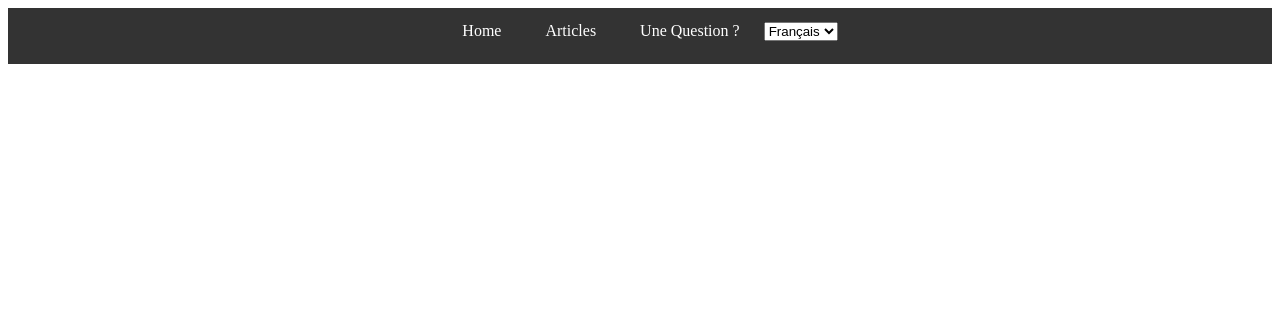
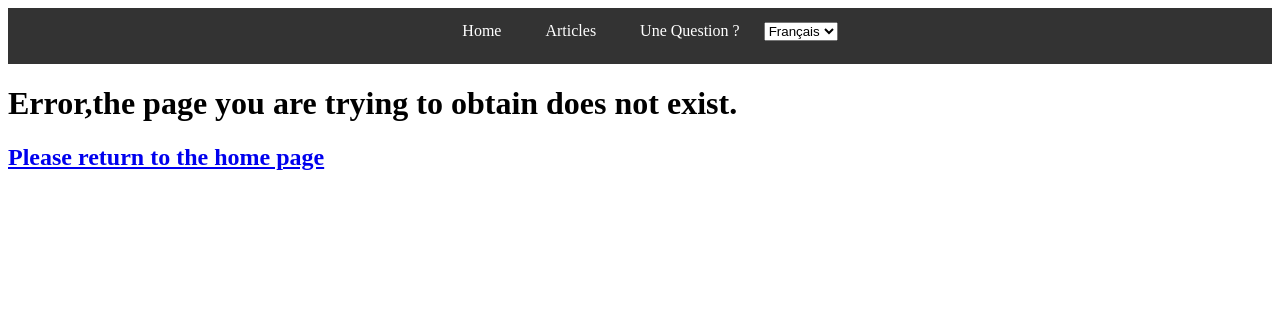
Before and after one commit to SukiTsu/Django-Multilang-site, a Django app: page /1/ in a window 1280 px wide. Shown: the top 324 px of the page. Run offline with Django 5.2, Linux system fonts and the light colour scheme.

Commit message:
Ajout de la page 404.html

```diff
--- /dev/null
+++ b/main/data_txt/error/content_en.csv
@@ -0,0 +1,2 @@
+error_title;Error,the page you are trying to obtain does not exist.
+error_message;Please return to the home page
--- /dev/null
+++ b/main/templates/404.html
@@ -0,0 +1,6 @@
+{% extends 'base.html' %}
+{% block title %}Page 404{% endblock %}
+{% block content %}
+    <h1>{{ error_title }}</h1>
+    <h2><a href='/fr'> {{ error_message }} </a></h2>
+{% endblock %}
--- a/main/templates/blog.html
+++ b/main/templates/blog.html
@@ -1,6 +1,6 @@
 {% extends 'base.html' %}
 
-{% block title %}Home - Blog{% endblock %}
+{% block title %}Blog{% endblock %}
 
 {% block content %}
     <h1>{{ title }}</h1>
--- a/main/templates/home.html
+++ b/main/templates/home.html
@@ -1,6 +1,6 @@
 {% extends 'base.html' %}
 
-{% block title %}Home - Blog{% endblock %}
+{% block title %}Home{% endblock %}
 
 {% block content %}
     <h1>{{ title }}</h1>
--- a/main/templates/question.html
+++ b/main/templates/question.html
@@ -1,7 +1,5 @@
 {% extends 'base.html' %}
-<!DOCTYPE html>
-<html>
-    <body>
+{% block title %}Question{% endblock %}
     {% block content %}
 
     <form method="post">
@@ -10,5 +8,3 @@
         <input type="submit">
     </form>
     {% endblock %}
-    </body>
-</html>
--- a/main/urls.py
+++ b/main/urls.py
@@ -1,12 +1,16 @@
 from django.urls import path, include
 from . import views
+from django.contrib.staticfiles.urls import staticfiles_urlpatterns
 
 urlpatterns = [
     path('question', views.question, name='question'),
     path('blog/<str:ln>/article/<str:inTitle>/', views.article, name="article"),
+    path('blog/<str:ln>/<str:message>/', views.error404, name="error"),
     path('article/<str:inTitle>/', views.article, name="article"),
     path('blog/',views.blog, name='blog'),
     path('blog/<str:ln>/', views.blog, name='blog-ln'),
     path('<str:ln>/', views.blog, name='blog'),
     path('', views.home, name='home')
 ]
+
+urlpatterns += staticfiles_urlpatterns()
--- a/main/views.py
+++ b/main/views.py
@@ -7,7 +7,28 @@ from django.db.models import Q
 import openai
 
 openai.api_key = ''
+LANGUE = ['fr','en']
 
+def error404(request):
+    file_path = 'main/data_txt/error/content_en.csv'
+    data = readCSV(file_path,';')
+    return render(request, '404.html', data)
+
+
+def check_request(request,ln,file_path):
+    data = {}
+
+    # Le navigateur envoi une requête de 'favicon.io' après le chargement
+    if ln == 'favicon.ico' :
+        pass
+    elif ln in LANGUE:
+        print("test")
+        data=readCSV(file_path,';')
+
+        data['ln'] = ln
+    else:
+        data = 'error'
+    return data
 
 def home(request, ln='fr'):
     """_summary_
@@ -19,9 +40,11 @@ def home(request, ln='fr'):
     Returns:
         _type_: _description_ Page Web home.html
     """
+    print('test de ln:', ln)
     file_path = 'main/data_txt/home/home_'+ln+".csv"
-    data=readCSV(file_path,';')
-    data['ln'] = ln
+    data = check_request(request,ln,file_path)
+    if data == 'error':
+        return error404(request)
     return render(request, 'home.html', data)
 
 
@@ -108,8 +131,9 @@ def blog(request, ln='fr'):
     #Lecture du fichier csv et ajoute les clefs/valeurs dans un dictionnaire
     #Ses clefs permettrons d'afficher les textes correspondants dans la page html
     file_path = 'main/data_txt/blog/blog_'+ln+'.csv'
-    data = readCSV(file_path)
-    data['ln'] = ln
+    data = check_request(request,ln,file_path)
+    if data == 'error':
+        return error404(request)
     #############################################
     #   Insertion des articles dans la bd       #
     #############################################
--- a/multilang_site/settings.py
+++ b/multilang_site/settings.py
@@ -24,9 +24,9 @@ BASE_DIR = Path(__file__).resolve().parent.parent
 SECRET_KEY = 'django-insecure-ghku8ygsh$z3^6rvakr#c5#q_$dj%#4&eb6bgqqh=6i_-dlyjm'
 
 # SECURITY WARNING: don't run with debug turned on in production!
-DEBUG = True
+DEBUG = False
 
-ALLOWED_HOSTS = ['.vercel.app','django-multilang-site.onrender.com','localhost','127.0.0.1']
+ALLOWED_HOSTS = ['*']
 
 
 # Application definition
@@ -130,6 +130,8 @@ STATICFILES_DIRS = [
     os.path.join(BASE_DIR, 'static')
 ]
 
+STATIC_ROOT = os.path.join(BASE_DIR, 'staticfiles')
+
 # Default primary key field type
 # https://docs.djangoproject.com/en/5.0/ref/settings/#default-auto-field
 
```
Also changed, not shown: main/templates/article.html (+7 -11 lines). Lines whose indentation alone changed are shown as unchanged.
